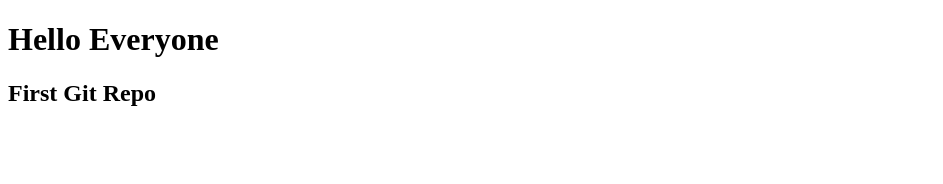
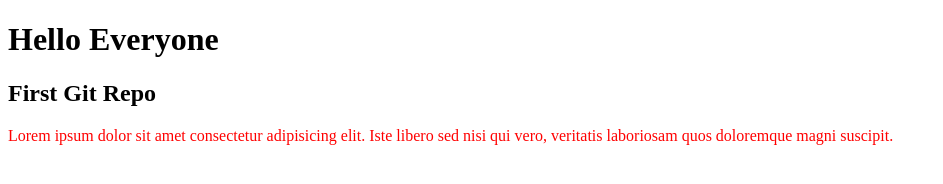
Before and after one commit to Azmal7374/first-web-repo, a plain HTML site: page index.html in a window 1280 px wide. Shown: the whole page, without its empty margins (0-943 px from the left). Drawn offline with Linux system fonts and the light colour scheme.

Commit message:
stye update

```diff
--- a/index.html
+++ b/index.html
@@ -5,10 +5,13 @@
     <meta http-equiv="X-UA-Compatible" content="IE=edge">
     <meta name="viewport" content="width=device-width, initial-scale=1.0">
     <title>My First Repo</title>
+    <link rel="stylesheet" href="style.css">
 </head>
 <body>
     <h1>Hello Everyone</h1>
 
     <h2>First Git Repo</h2>
+
+    <p>Lorem ipsum dolor sit amet consectetur adipisicing elit. Iste libero sed nisi qui vero, veritatis laboriosam quos doloremque magni suscipit.</p>
 </body>
 </html>
--- /dev/null
+++ b/style.css
@@ -0,0 +1,3 @@
+p{
+    color:red;
+}
```
